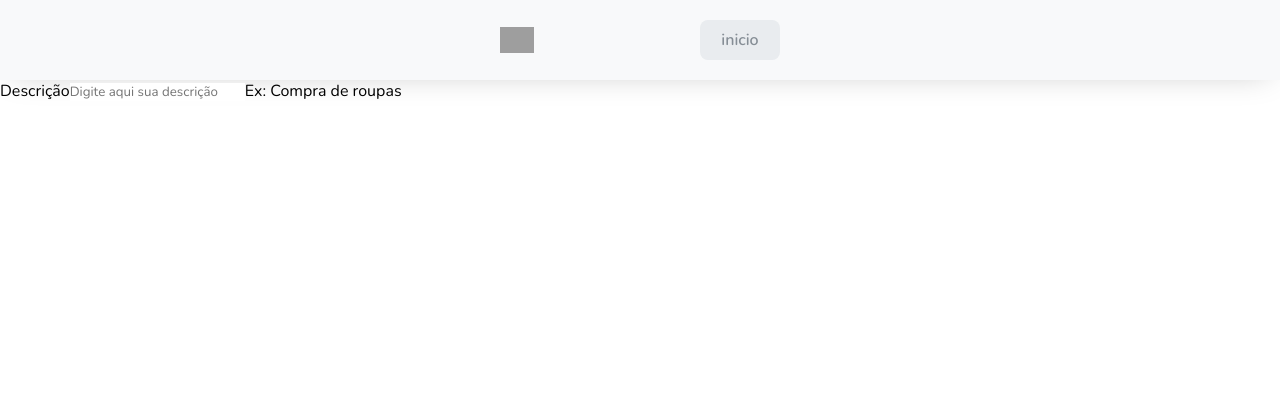
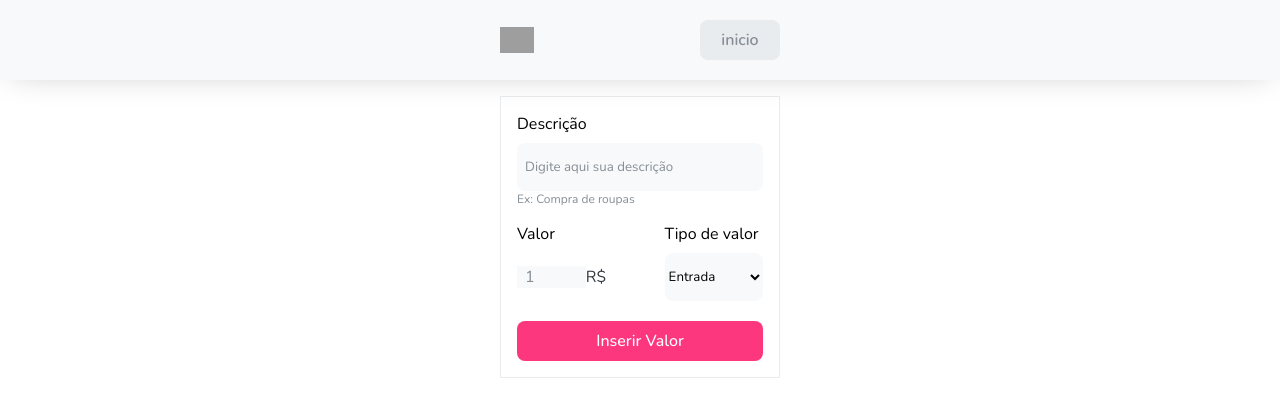
Before and after one commit to NattanSilva/nu-kenzie, a React (Vite) app: page / in a window 1280 px wide. Both pictures are taken after a click on the button "Iniciar". Shown: the top 400 px of the page. Built offline with nearby package versions, Linux system fonts and the light colour scheme; grey boxes are pictures that could not be loaded.

Commit message:
Add: recorder styled

```diff
--- a/src/Components/NavBar/NavBar.css
+++ b/src/Components/NavBar/NavBar.css
@@ -6,6 +6,15 @@
   justify-content: center;
   background: var(--grey-1);
   box-shadow: 0px 4px 32px -12px rgba(0, 0, 0, 0.25);
+  position: fixed;
+  top: 0;
+  z-index: 1;
+}
+
+.nav__container::after {
+  content: "";
+  clear: both;
+  display: block;
 }
 
 .header__container {
@@ -27,6 +36,7 @@
   font-size: 1rem;
   font-weight: 600;
   color: var(--grey-3);
+  transition: .3s ease-in-out;
 }
 
 .link__btn:hover {
--- a/src/Components/Recorder/Recorder.css
+++ b/src/Components/Recorder/Recorder.css
@@ -0,0 +1,116 @@
+.recorder__container {
+  width: 100%;
+  display: flex;
+  flex-direction: column;
+  padding: 1rem;
+  border: 1px solid #E9ECEF;
+}
+
+.recorder__title {
+  font-size: 1rem;
+  margin-bottom: 0.75rem;
+}
+
+label.recorder__title {
+  margin-bottom: 0.5rem;
+}
+
+#description__input {
+  width: 100%;
+  height: 3rem;
+  display: flex;
+  align-items: center;
+  padding-left: 0.5rem;
+  background: var(--grey-1);
+  border-radius: var(--btn-border-radius);
+}
+
+#description__input::placeholder,
+#value__input::placeholder,
+#value__input,
+.recorder__sugestion {
+  color: var(--placeholder-grey);
+}
+
+.recorder__sugestion {
+  font-size: 0.75rem;
+  margin-bottom: 1rem;
+}
+
+.options__container {
+  width: 100%;
+  display: flex;
+  align-items: center;
+  justify-content: space-between;
+  margin-bottom: 1.25rem;
+}
+
+.value__container,
+.type__container {
+  width: 40%;
+  display: flex;
+  flex-direction: column;
+}
+
+.type__container select,
+.value__container div {
+  width: 100%;
+  height: 3rem;
+  display: flex;
+  align-items: center;
+  border-radius: var(--btn-border-radius);
+}
+
+.value__container div:focus-within {
+  border: 1px solid var(--grey-5);
+}
+
+#value__input,
+#type__input option {
+  font-size: 1rem;
+}
+
+#value__input {
+  width: 70%;
+  padding-left: .5rem;
+  font-size: 1rem;
+  background: var(--grey-1);
+}
+
+#value__input:focus {
+  outline: none;
+}
+
+.value__container div p {
+  color: var(--grey-5);
+}
+
+#type__input {
+  background: var(--grey-1);
+}
+
+#type__input:focus-visible {
+  outline: none;
+  border: 1px solid var(--grey-5);
+}
+
+#type__input option {
+  color: var(--grey-5);
+}
+
+
+#add__value__btn {
+  width: 100%;
+  height: 2.5rem;
+  background: var(--color-primary);
+  border-radius: var(--btn-border-radius);
+  font-weight: 500;
+  font-size: 1rem;
+  color: var(--grey-0);
+  transition: 0.3s ease-in-out;
+}
+
+#add__value__btn:hover {
+  background: var(--color-primary-2);
+  color: var(--grey-1);
+}
--- a/src/Components/Recorder/Recorder.jsx
+++ b/src/Components/Recorder/Recorder.jsx
@@ -6,8 +6,23 @@ export function Recorder() {
       <label className="recorder__title">Descrição</label>
       <input id="description__input" type="text" placeholder="Digite aqui sua descrição" />
       <label className="recorder__sugestion">Ex: Compra de roupas</label>
-      <div>
+      <div className="options__container">
+        <div className="value__container">
+          <label className="recorder__title">Valor</label>
+          <div>
+            <input id="value__input" type="text" inputmode="numeric" placeholder="1"/>
+            <p>R$</p>
+          </div>
+        </div>
+        <div className="type__container">
+          <label className="recorder__title">Tipo de valor</label>
+          <select id="type__input">
+            <option value="entrada">Entrada</option>
+            <option value="saida">Saida</option>
+          </select>
+        </div>
       </div>
+      <button id="add__value__btn" type="submit">Inserir Valor</button>
     </form>
   )
 }
--- a/src/Pages/Home/Home.css
+++ b/src/Pages/Home/Home.css
@@ -1,11 +1,21 @@
+.home__container,
+.main__container,
+.home {
+  display: flex;
+  flex-direction: column;
+  align-items: center;
+}
+
 .home {
   width: 100vw;
   height: 100vh;
 }
 
-.home__container {
+.home__container,
+.main__container {
   width: 280px;
-  display: flex;
-  flex-direction: column;
-  align-items: center;
 }
+
+.main__container{
+  margin-top: 6rem;
+}
--- a/src/styles/colors.css
+++ b/src/styles/colors.css
@@ -8,6 +8,8 @@
   --grey-2: #E9ECEF;
   --grey-3: #868E96;
   --grey-4: #212529;
+  --grey-5: #343A40;
+  --placeholder-grey: #868E96;
 
   --btn-border-radius: .5rem;
 }
```
